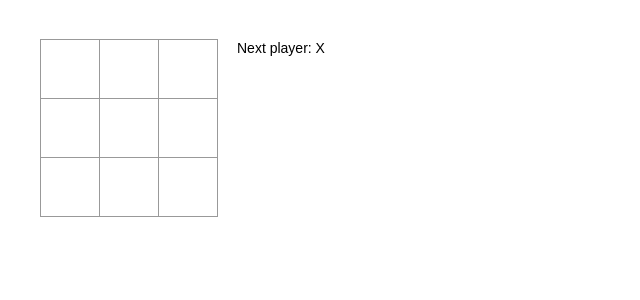
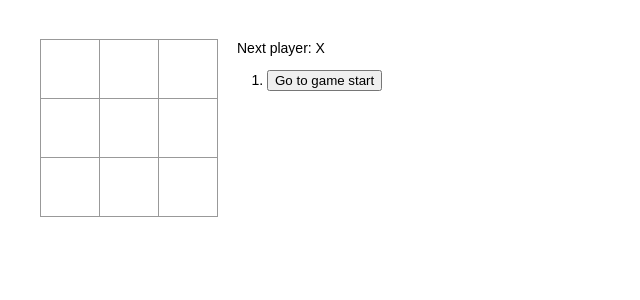
Before and after one commit to turswiming/reactLearn, a Next.js app: page / in a window 1280 px wide. Shown: the top 300 px of the page, without its empty margins (0-640 px from the left). Built offline with nearby package versions, Linux system fonts and the light colour scheme.

Commit message:
完成初级教程

```diff
--- a/pages/index.js
+++ b/pages/index.js
@@ -58,18 +58,42 @@
         squares: Array(9).fill(null)
       }],
       xIsNext: true,
+      stepNumber: 0,
     }
+  }
+  jumpTo(step){
+    let historyCopy = this.state.history.slice(0,step+1);
+    this.setState({
+      history : historyCopy,
+      stepNumber:step,
+      xIsNext:(step%2)===0,
+
+    })
   }
   render() {
     const history = this.state.history;
-    const current = history[history.length - 1];
+    const current = history[this.state.stepNumber];
     const winner = calculateWinner(current.squares);
+    const move = history.map(
+      (step, move) => {
+        const desc = move ?
+          'Go to move #' + move :
+          'Go to game start';
+        return (
+          <li key={desc}>
+            <button onClick={() => this.jumpTo(move)}>
+              {desc}
+            </button>
+          </li>
+        )
+      }
+
+    )
     let status;
     if (winner) {
       status = "Winner: " + winner;
     } else {
       status = 'Next player: ' + (this.state.xIsNext ? 'X' : 'O');
-
     }
     return (
       <div className="game">
@@ -81,13 +105,13 @@
         </div>
         <div className="game-info">
           <div>{status}</div>
-          <ol>{/* TODO */}</ol>
+          <ol>{move}</ol>
         </div>
       </div>
     );
   }
   handleClick(i) {
-    const history = this.state.history;
+    const history = this.state.history.slice(0,this.state.stepNumber+1);
     const current = history[history.length - 1];
     // const squares =current.squares.slice
     const squaresCopy = current.squares.slice();
@@ -100,6 +124,7 @@
       history: history.concat([{
         squares: squaresCopy,
       }]),
+      stepNumber:history.length,
       // squares: squaresCopy,
       xIsNext: !this.state.xIsNext,
     });
@@ -108,7 +133,7 @@
 
 }
 function calculateWinner(squares) {
-  const lines = [
+  const linesMask = [
     [0, 1, 2],
     [3, 4, 5],
     [6, 7, 8],
@@ -118,8 +143,8 @@
     [0, 4, 8],
     [2, 4, 6],
   ];
-  for (let i = 0; i < lines.length; i++) {
-    const [a, b, c] = lines[i];
+  for (let i = 0; i < linesMask.length; i++) {
+    const [a, b, c] = linesMask[i];
     if (squares[a] && squares[a] === squares[b] && squares[a] === squares[c]) {
       return squares[a];
     }
```
